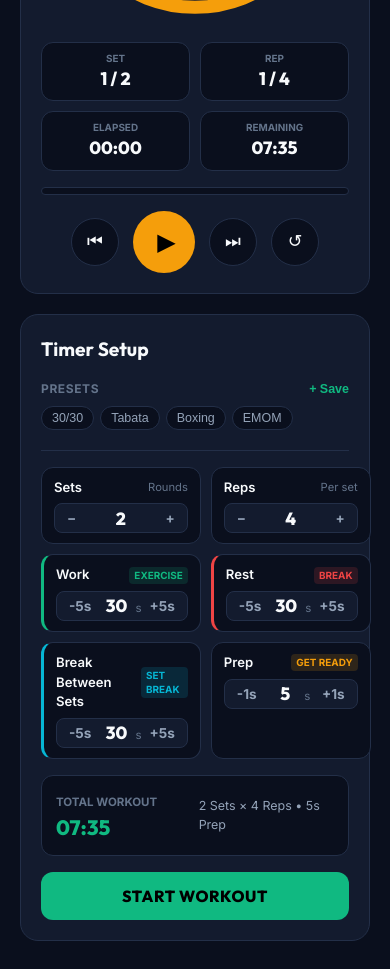
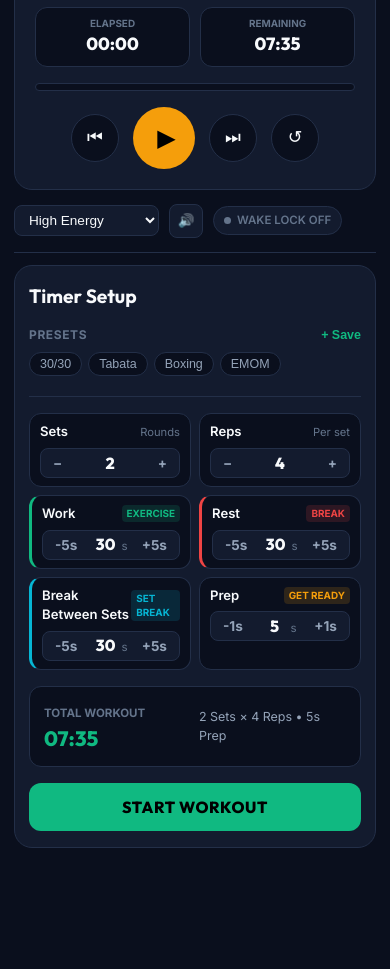
Before and after one commit to pagetribe/hit-timer, a plain HTML site: page index.html in a window 390 px wide. Shown: the part 411-1380 px from the top of the page. After the commit the page ends 1283 px from the top, so only its background shows below. Drawn offline with Linux system fonts and the light colour scheme.

Commit message:
feat: optimize mobile responsive layout, rename UI labels, and refactor header markup

```diff
--- a/app.js
+++ b/app.js
@@ -150,7 +150,7 @@
           if (cfg.setRest > 0) {
             seq.push({
               type: 'SET_REST',
-              name: 'SET BREAK',
+              name: 'BREAK BETWEEN SETS',
               duration: cfg.setRest,
               set: s,
               rep: r
@@ -203,7 +203,7 @@
     // 1. Update Center Text (2-digit countdown format)
     elements.phaseBadge.textContent = curr.name;
     elements.timerDigits.textContent = formatSS(intervalTimeRemaining);
-    elements.subtextStatus.textContent = timerState === 'FINISHED' ? 'WORKOUT DONE!' : (curr.type === 'PREP' ? 'GET READY IN' : (curr.type === 'SET_REST' ? 'SET BREAK' : `SET ${curr.set} OF ${cfg.sets}`));
+    elements.subtextStatus.textContent = timerState === 'FINISHED' ? 'WORKOUT DONE!' : (curr.type === 'PREP' ? 'GET READY IN' : (curr.type === 'SET_REST' ? 'BREAK BETWEEN SETS' : `SET ${curr.set} OF ${cfg.sets}`));
 
     // 2. Set Phase Badge Class
     elements.phaseBadge.className = 'phase-badge';
--- a/index.html
+++ b/index.html
@@ -1,5 +1,6 @@
 <!DOCTYPE html>
 <html lang="en">
+
 <head>
   <meta charset="UTF-8">
   <meta name="viewport" content="width=device-width, initial-scale=1.0">
@@ -8,16 +9,19 @@
   <title>HIT TIMER - Minimalist HIIT</title>
   <link rel="preconnect" href="https://fonts.googleapis.com">
   <link rel="preconnect" href="https://fonts.gstatic.com" crossorigin>
-  <link href="https://fonts.googleapis.com/css2?family=Inter:wght@400;500;600;700&family=Outfit:wght@500;700;800;900&display=swap" rel="stylesheet">
+  <link
+    href="https://fonts.googleapis.com/css2?family=Inter:wght@400;500;600;700&family=Outfit:wght@500;700;800;900&display=swap"
+    rel="stylesheet">
   <link rel="stylesheet" href="styles.css">
 </head>
+
 <body class="theme-high-energy">
   <div class="app-container">
     <!-- Ultra-Minimal Header -->
     <header class="app-header">
-      <div class="brand">
+      <!-- <div class="brand">
         <h1 class="app-title">HIT <span>TIMER</span></h1>
-      </div>
+      </div> -->
       <div class="header-actions">
         <!-- Theme Selector -->
         <select id="theme-select" class="theme-select" aria-label="Select Theme">
@@ -249,4 +253,5 @@
   <script src="audio.js"></script>
   <script src="app.js"></script>
 </body>
+
 </html>
--- a/styles.css
+++ b/styles.css
@@ -723,25 +723,80 @@ body {
   cursor: pointer;
 }
 
-/* Mobile Breakpoint: Timer at TOP, Settings at BOTTOM */
+/* Mobile Breakpoint: 1. Countdown Timer, 2. Header, 3. Settings */
 @media (max-width: 860px) {
-  .main-layout {
+  .app-container {
     display: flex;
     flex-direction: column;
-    gap: 20px;
+    padding: 12px 14px 24px;
+    box-sizing: border-box;
+    width: 100%;
+    max-width: 100vw;
+    overflow-x: hidden;
+  }
+
+  .main-layout {
+    display: contents;
   }
 
   .timer-panel {
-    order: 1; /* Counter / Ring at top */
+    order: 1; /* 1. Countdown Timer */
     width: 100%;
+    box-sizing: border-box;
+  }
+
+  .app-header {
+    order: 2; /* 2. Header */
+    width: 100%;
+    margin: 14px 0 12px 0;
+    box-sizing: border-box;
   }
 
   .setup-panel {
-    order: 2; /* Settings at bottom */
+    order: 3; /* 3. Settings */
     width: 100%;
+    box-sizing: border-box;
+    overflow: hidden;
+    padding: 16px 14px;
+  }
+
+  .config-grid {
+    grid-template-columns: 1fr 1fr;
+    gap: 8px;
+    width: 100%;
+    box-sizing: border-box;
+  }
+
+  .input-card {
+    padding: 8px 10px;
+    min-width: 0;
+    width: 100%;
+    box-sizing: border-box;
+    overflow: hidden;
+  }
+
+  .stepper-control {
+    min-width: 0;
+    width: 100%;
+    box-sizing: border-box;
+  }
+
+  .input-value-wrapper {
+    min-width: 0;
+  }
+
+  .input-value-wrapper input[type="number"] {
+    width: 28px;
+    font-size: 1rem;
   }
 
   .stats-grid {
     grid-template-columns: repeat(2, 1fr);
   }
 }
+
+@media (max-width: 380px) {
+  .config-grid {
+    grid-template-columns: 1fr;
+  }
+}
```
